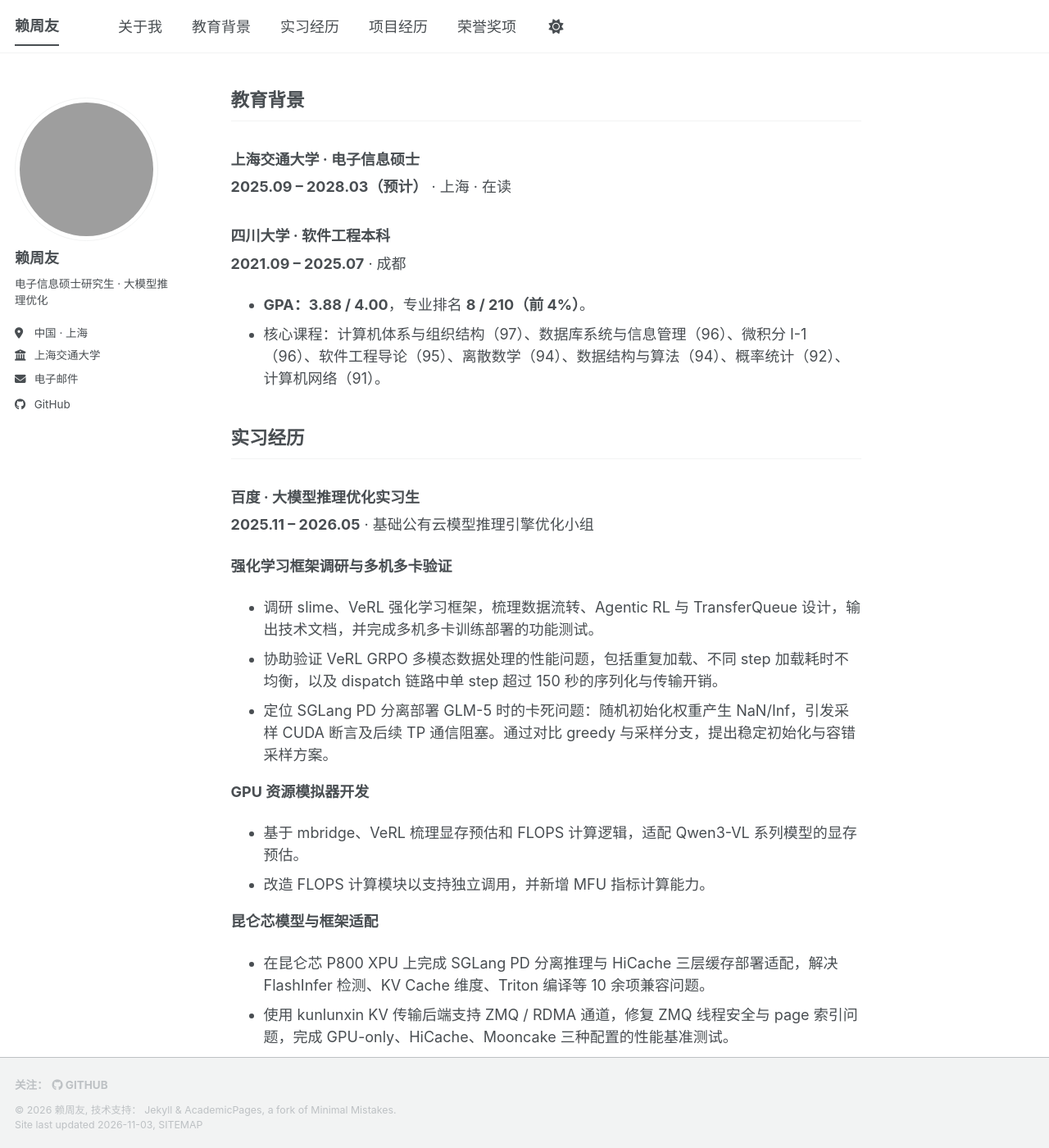
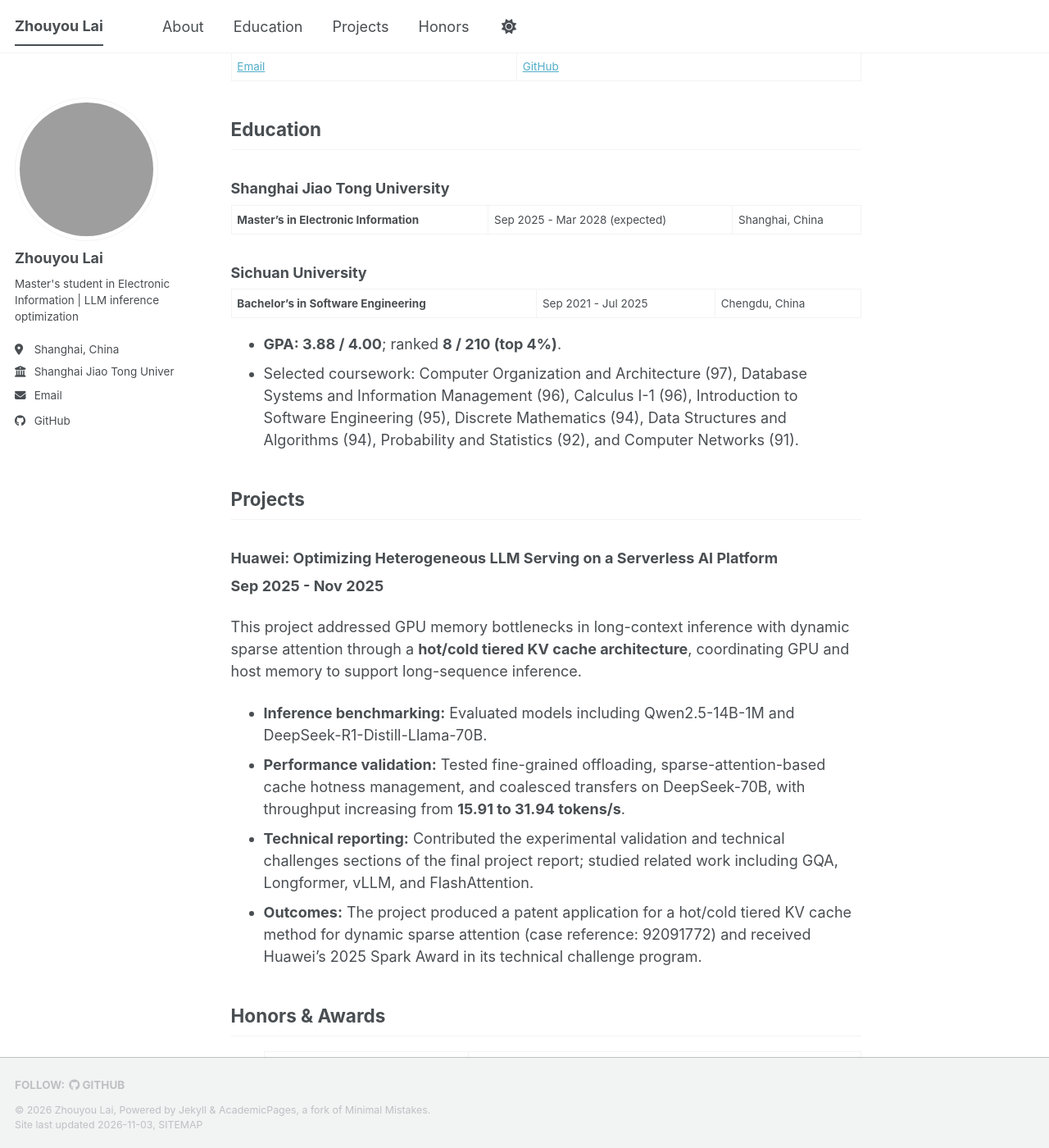
Before and after one commit to LZY2275/lzy2275.github.io, a Jekyll site: the page built from _pages/about.md, in a window 1280 px wide and 1400 px high, scrolled down 357 px. Shown: the whole window at 82% size. Built offline with Jekyll 4.4.1, drawn with Linux system fonts in a browser that asks for light colours; a script bundle is joined from its source files by our own code; a style sheet for code colours, icons or effects is not loaded; some of the changed text lies outside the part shown; grey boxes are pictures that could not be loaded.

Commit message:
Switch website to English and remove internships

```diff
--- a/_config.yml
+++ b/_config.yml
@@ -7,12 +7,12 @@
 # server process.
 
 # Basic Site Settings
-locale                   : "zh-CN"
+locale                   : "en-US"
 site_theme               : "default" # The available themes options are "default", "air", "sunrise", "mint", "dirt" and "contrast"
-title                    : "赖周友"
+title                    : "Zhouyou Lai"
 title_separator          : "-"
-name                     : &name "赖周友"
-description              : &description "赖周友，上海交通大学电子信息硕士研究生，关注大模型推理优化、KV Cache 与异构计算。"
+name                     : &name "Zhouyou Lai"
+description              : &description "Zhouyou Lai, a master's student at Shanghai Jiao Tong University interested in LLM inference optimization, KV cache management, and heterogeneous computing."
 url                      : "https://lzy2275.github.io"
 baseurl                  : ""
 repository               : "LZY2275/lzy2275.github.io"
@@ -23,11 +23,11 @@ repository               : "LZY2275/lzy2275.github.io"
 author:
   # Biographic information
   avatar           : "https://github.com/LZY2275.png"
-  name             : "赖周友"
+  name             : "Zhouyou Lai"
   pronouns         : # example: "she/her"
-  bio              : "电子信息硕士研究生 · 大模型推理优化"
-  location         : "中国 · 上海"
-  employer         : "上海交通大学"
+  bio              : "Master's student in Electronic Information | LLM inference optimization"
+  location         : "Shanghai, China"
+  employer         : "Shanghai Jiao Tong University"
   uri              : # URL
   email            : "lzy_2275@sjtu.edu.cn"
 
--- a/_data/navigation.yml
+++ b/_data/navigation.yml
@@ -8,17 +8,14 @@
 #      Markdown formatted page while the second is generated using JSON.
 
 main:
-  - title: "关于我"
+  - title: "About"
     url: /#about
 
-  - title: "教育背景"
+  - title: "Education"
     url: /#education
 
-  - title: "实习经历"
-    url: /#experience
-
-  - title: "项目经历"
+  - title: "Projects"
     url: /#projects
 
-  - title: "荣誉奖项"
+  - title: "Honors"
     url: /#honors
--- a/_pages/about.md
+++ b/_pages/about.md
@@ -1,6 +1,6 @@
 ---
 permalink: /
-title: "赖周友"
+title: "Zhouyou Lai"
 author_profile: true
 redirect_from:
   - /about/
@@ -9,69 +9,46 @@ redirect_from:
   - /cv
 ---
 
-## 关于我
+## About
 {: #about }
 
-我是赖周友，目前是**上海交通大学电子信息专业硕士研究生**，本科毕业于四川大学软件工程专业。
+I am **Zhouyou Lai**, a master's student in **Electronic Information at Shanghai Jiao Tong University**. I received my bachelor's degree in Software Engineering from Sichuan University.
 
-我的技术兴趣集中在**大模型推理优化、KV Cache 管理和异构计算**，曾参与强化学习框架验证、推理引擎适配与长上下文推理性能测试。
+My interests include **LLM inference optimization, KV cache management, and heterogeneous computing**, with a particular focus on efficient long-context inference.
 
-[邮箱](mailto:lzy_2275@sjtu.edu.cn) · [GitHub](https://github.com/LZY2275)
+[Email](mailto:lzy_2275@sjtu.edu.cn) | [GitHub](https://github.com/LZY2275)
 
-## 教育背景
+## Education
 {: #education }
 
-### 上海交通大学 · 电子信息硕士
+### Shanghai Jiao Tong University
 
-**2025.09 – 2028.03（预计）** · 上海 · 在读
+**Master's in Electronic Information** | Sep 2025 - Mar 2028 (expected) | Shanghai, China
 
-### 四川大学 · 软件工程本科
+### Sichuan University
 
-**2021.09 – 2025.07** · 成都
+**Bachelor's in Software Engineering** | Sep 2021 - Jul 2025 | Chengdu, China
 
-- **GPA：3.88 / 4.00**，专业排名 **8 / 210（前 4%）**。
-- 核心课程：计算机体系与组织结构（97）、数据库系统与信息管理（96）、微积分 I-1（96）、软件工程导论（95）、离散数学（94）、数据结构与算法（94）、概率统计（92）、计算机网络（91）。
+- **GPA: 3.88 / 4.00**; ranked **8 / 210 (top 4%)**.
+- Selected coursework: Computer Organization and Architecture (97), Database Systems and Information Management (96), Calculus I-1 (96), Introduction to Software Engineering (95), Discrete Mathematics (94), Data Structures and Algorithms (94), Probability and Statistics (92), and Computer Networks (91).
 
-## 实习经历
-{: #experience }
-
-### 百度 · 大模型推理优化实习生
-
-**2025.11 – 2026.05** · 基础公有云模型推理引擎优化小组
-
-**强化学习框架调研与多机多卡验证**
-
-- 调研 slime、VeRL 强化学习框架，梳理数据流转、Agentic RL 与 TransferQueue 设计，输出技术文档，并完成多机多卡训练部署的功能测试。
-- 协助验证 VeRL GRPO 多模态数据处理的性能问题，包括重复加载、不同 step 加载耗时不均衡，以及 dispatch 链路中单 step 超过 150 秒的序列化与传输开销。
-- 定位 SGLang PD 分离部署 GLM-5 时的卡死问题：随机初始化权重产生 NaN/Inf，引发采样 CUDA 断言及后续 TP 通信阻塞。通过对比 greedy 与采样分支，提出稳定初始化与容错采样方案。
-
-**GPU 资源模拟器开发**
-
-- 基于 mbridge、VeRL 梳理显存预估和 FLOPS 计算逻辑，适配 Qwen3-VL 系列模型的显存预估。
-- 改造 FLOPS 计算模块以支持独立调用，并新增 MFU 指标计算能力。
-
-**昆仑芯模型与框架适配**
-
-- 在昆仑芯 P800 XPU 上完成 SGLang PD 分离推理与 HiCache 三层缓存部署适配，解决 FlashInfer 检测、KV Cache 维度、Triton 编译等 10 余项兼容问题。
-- 使用 kunlunxin KV 传输后端支持 ZMQ / RDMA 通道，修复 ZMQ 线程安全与 page 索引问题，完成 GPU-only、HiCache、Mooncake 三种配置的性能基准测试。
-
-## 项目经历
+## Projects
 {: #projects }
 
-### 华为 · 基于 Serverless AI 平台的大模型异构服务集群性能提升
+### Huawei: Optimizing Heterogeneous LLM Serving on a Serverless AI Platform
 
-**2025.09 – 2025.11**
+**Sep 2025 - Nov 2025**
 
-面向长上下文推理中动态稀疏注意力的显存瓶颈，项目实现了 **KV Cache 冷热分层架构**，通过显存与主存协同管理提升长序列推理能力。
+This project addressed GPU memory bottlenecks in long-context inference with dynamic sparse attention through a **hot/cold tiered KV cache architecture**, coordinating GPU and host memory to support long-sequence inference.
 
-- **推理测评：**完成 Qwen2.5-14B-1M、DeepSeek-R1-Distill-Llama-70B 等模型的推理测试。
-- **性能验证：**在 DeepSeek-70B 测试中，验证细粒度卸载、基于稀疏注意力分数的热度管理和合并传输方案，吞吐量由 **15.91 token/s 提升至 31.94 token/s**。
-- **技术报告：**参与结项报告核心章节撰写，负责“实验验证”和“难题解决”模块；研读 GQA、Longformer、vLLM、FlashAttention 等相关工作。
-- **项目成果：**产出“一种面向动态稀疏注意力的 KV Cache 冷热分层缓存方法”专利申请（案号 92091772）；获得华为 2025 年“难题揭榜”火花奖。
+- **Inference benchmarking:** Evaluated models including Qwen2.5-14B-1M and DeepSeek-R1-Distill-Llama-70B.
+- **Performance validation:** Tested fine-grained offloading, sparse-attention-based cache hotness management, and coalesced transfers on DeepSeek-70B, with throughput increasing from **15.91 to 31.94 tokens/s**.
+- **Technical reporting:** Contributed the experimental validation and technical challenges sections of the final project report; studied related work including GQA, Longformer, vLLM, and FlashAttention.
+- **Outcomes:** The project produced a patent application for a hot/cold tiered KV cache method for dynamic sparse attention (case reference: 92091772) and received Huawei's 2025 Spark Award in its technical challenge program.
 
-## 荣誉奖项
+## Honors & Awards
 {: #honors }
 
-- **2024.10** · 国家奖学金
-- **2024.08** · “中国软件杯”大学生软件设计大赛全国二等奖（前 2%）
-- **2023.10、2022.10** · 综合一等奖学金（连续两年）
+- **Oct 2024** | National Scholarship
+- **Aug 2024** | National Second Prize, China Software Cup University Software Design Competition (top 2%)
+- **Oct 2023 & Oct 2022** | First-Class Comprehensive Scholarship (two consecutive years)
```
